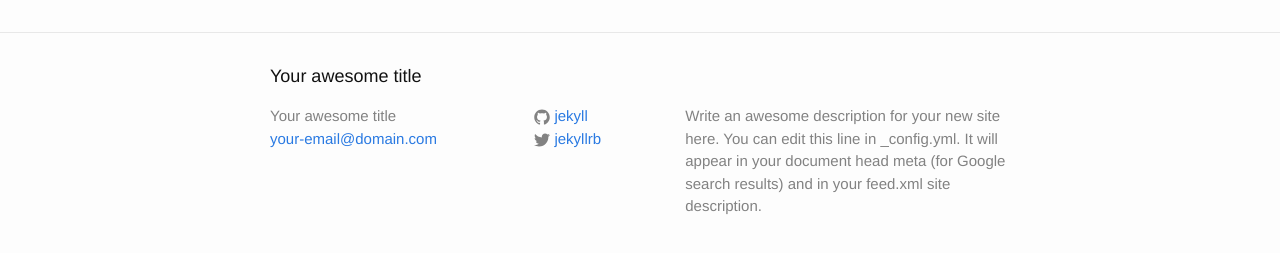
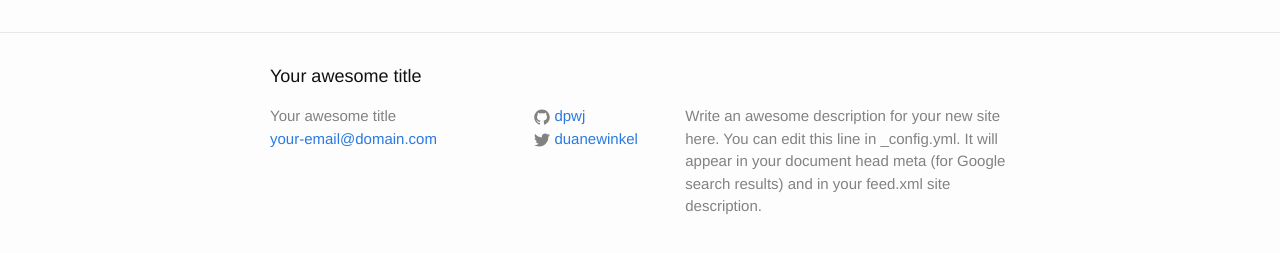
Before and after one commit to dpwj/blog, a Jekyll site: the page built from index.html, in a window 1280 px wide. Shown: the part 264-517 px from the top of the page. Built offline with Jekyll 4.4.1, drawn with Linux system fonts in a browser that asks for light colours.

Commit message:
change the file one more time

```diff
--- a/_config.yml
+++ b/_config.yml
@@ -5,10 +5,10 @@ description: > # this means to ignore newlines until "baseurl:"
   Write an awesome description for your new site here. You can edit this
   line in _config.yml. It will appear in your document head meta (for
   Google search results) and in your feed.xml site description.
-baseurl: "/food/" # the subpath of your site, e.g. /blog/
+baseurl: "/food" # the subpath of your site, e.g. /blog/
 url: "dpwj.github.io" # the base hostname & protocol for your site
-twitter_username: jekyllrb
-github_username:  jekyll
+twitter_username: duanewinkel
+github_username:  dpwj
 
 # Build settings
 markdown: kramdown
```
